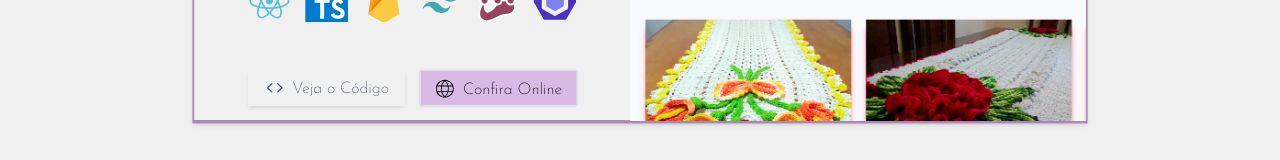
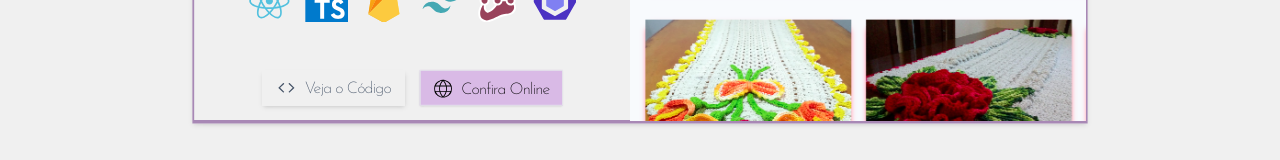
Before and after one commit to jessicasantosb/portfolio, a Next.js app: page /projects in a window 1280 px wide. Shown: the part 522-682 px from the top of the page. Built offline with nearby package versions, Linux system fonts and the light colour scheme.

Commit message:
style: update card link size

```diff
--- a/src/app/projects/_components/card-links.tsx
+++ b/src/app/projects/_components/card-links.tsx
@@ -11,7 +11,7 @@ export function CardLinks({ repositoryUrl, liveUrl }: CardLinksProps) {
       <Link
         href={repositoryUrl}
         target="_blank"
-        className="w-44 h-10 p-2 flex gap-2 justify-center text-slate-600 shadow-md hover:opacity-80 hover:shadow-none hover:scale-95"
+        className="w-40 h-10 p-2 tracking-tighter flex gap-2 justify-center text-slate-600 shadow-md hover:opacity-80 hover:shadow-none hover:scale-95"
       >
         <IoIosCode size={24} />
         Veja o Código
@@ -21,7 +21,7 @@ export function CardLinks({ repositoryUrl, liveUrl }: CardLinksProps) {
         <Link
           href={liveUrl}
           target="_blank"
-          className="w-44 h-10 p-2 border flex gap-2 justify-center bg-[#d9bae6] shadow hover:opacity-80 hover:shadow-none hover:scale-95"
+          className="w-40 h-10 p-2 tracking-tighter border flex gap-2 justify-center bg-[#d9bae6] shadow hover:opacity-80 hover:shadow-none hover:scale-95"
         >
           <CiGlobe size={24} />
           Confira Online
```
